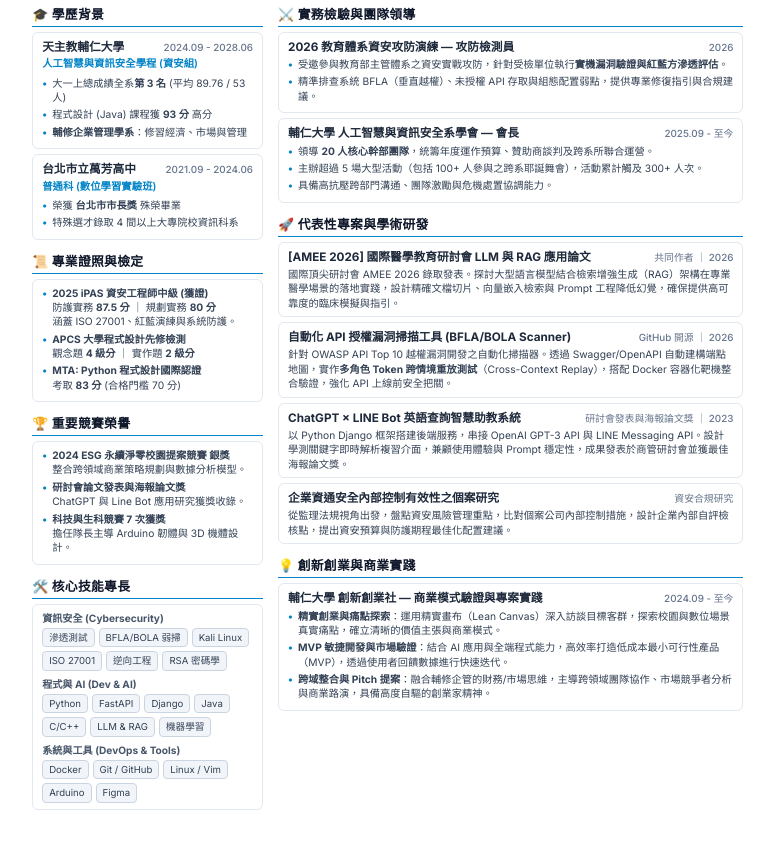
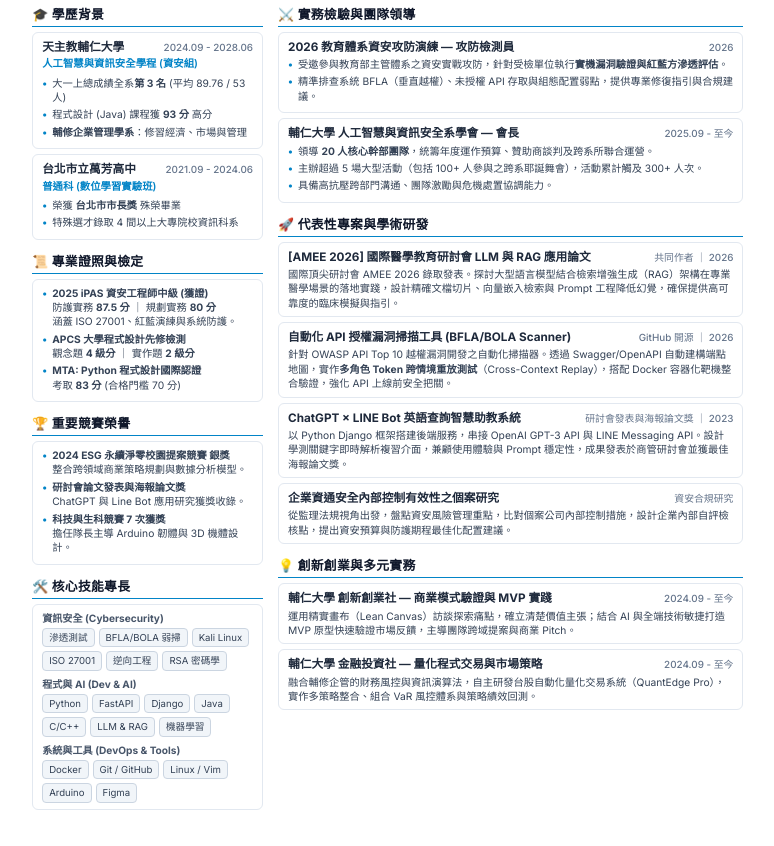
Before and after one commit to jerry940917chen/jerry940917chen, a plain HTML site: page resume.html in a window 1280 px wide. Shown: the part 192-1038 px from the top of the page, without its empty margins (51-825 px from the left). Drawn offline with Linux system fonts and the light colour scheme.

Commit message:
feat: Add 金融投資社 (QuantEdge Pro) to achieve perfect symmetrical bottom alignment

```diff
--- a/resume.html
+++ b/resume.html
@@ -462,19 +462,26 @@
         </div>
       </section>
 
-      <!-- Innovation & Entrepreneurship: Tailored for BUB Future Entrepreneur Accelerator -->
+      <!-- Innovation, Entrepreneurship & Finance Practice -->
       <section>
-        <h2 class="section-title">💡 創新創業與商業實踐</h2>
+        <h2 class="section-title">💡 創新創業與多元實務</h2>
         <div class="card">
           <div class="card-title-row">
-            <span class="card-title">輔仁大學 創新創業社 — 商業模式驗證與專案實踐</span>
+            <span class="card-title">輔仁大學 創新創業社 — 商業模式驗證與 MVP 實踐</span>
             <span class="card-date">2024.09 - 至今</span>
           </div>
-          <ul class="bullet-list">
-            <li><strong>精實創業與痛點探索</strong>：運用精實畫布（Lean Canvas）深入訪談目標客群，探索校園與數位場景真實痛點，確立清晰的價值主張與商業模式。</li>
-            <li><strong>MVP 敏捷開發與市場驗證</strong>：結合 AI 應用與全端程式能力，高效率打造低成本最小可行性產品（MVP），透過使用者回饋數據進行快速迭代。</li>
-            <li><strong>跨域整合與 Pitch 提案</strong>：融合輔修企管的財務/市場思維，主導跨領域團隊協作、市場競爭者分析與商業路演，具備高度自驅的創業家精神。</li>
-          </ul>
+          <div class="card-desc">
+            運用精實畫布（Lean Canvas）訪談探索痛點，確立清楚價值主張；結合 AI 與全端技術敏捷打造 MVP 原型快速驗證市場反饋，主導團隊跨域提案與商業 Pitch。
+          </div>
+        </div>
+        <div class="card">
+          <div class="card-title-row">
+            <span class="card-title">輔仁大學 金融投資社 — 量化程式交易與市場策略</span>
+            <span class="card-date">2024.09 - 至今</span>
+          </div>
+          <div class="card-desc">
+            融合輔修企管的財務風控與資訊演算法，自主研發台股自動化量化交易系統（QuantEdge Pro），實作多策略整合、組合 VaR 風控體系與策略績效回測。
+          </div>
         </div>
       </section>
 
```
Also changed, not shown: resume_zh.html (+15 -8 lines), 陳宏哲_BUB履歷.png, 1 other file.
